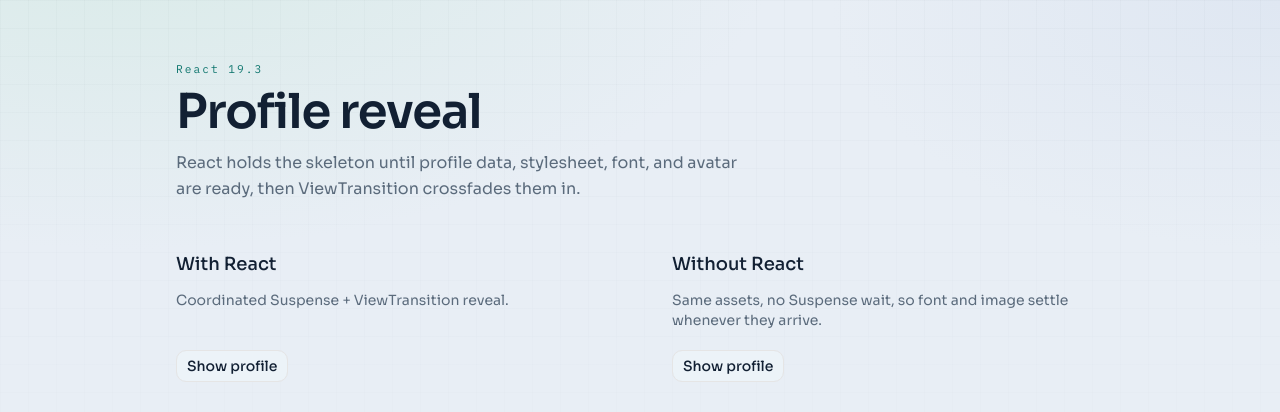
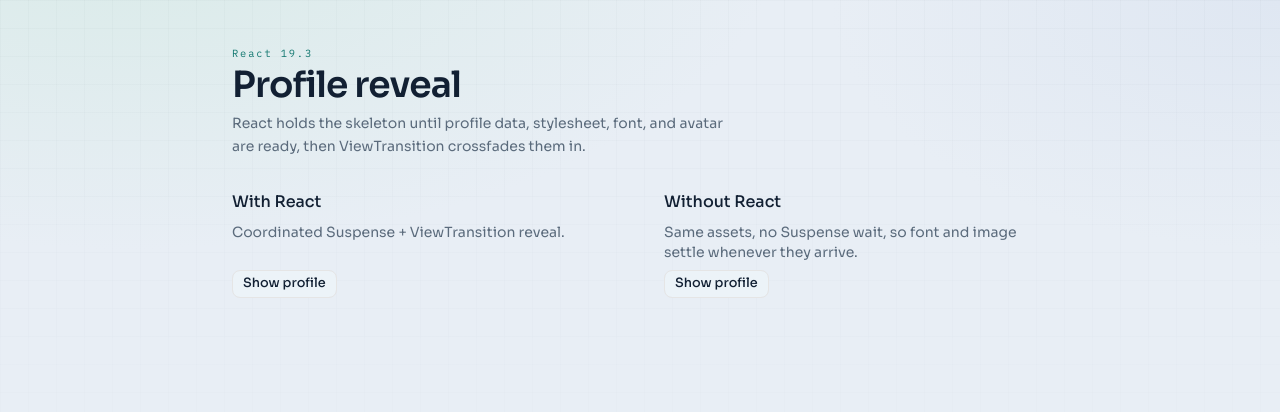
Before and after one commit to michaltarasiuk/react-19.3, a Next.js app: page / in a window 1280 px wide. Shown: the top 412 px of the page. Built offline with nearby package versions, Linux system fonts and the light colour scheme.

Commit message:
Scale down the profile reveal demo UI.

```diff
--- a/app/globals.css
+++ b/app/globals.css
@@ -86,11 +86,11 @@
   --color-demo-accent: var(--demo-accent);
   --color-demo-paper: var(--demo-paper);
 
-  --text-eyebrow: 0.7rem;
+  --text-eyebrow: 0.65rem;
   --text-eyebrow--line-height: 1;
-  --text-profile: 1.65rem;
+  --text-profile: 1.35rem;
   --text-profile--line-height: 1;
-  --text-profile-bio: 1.05rem;
+  --text-profile-bio: 0.95rem;
   --text-profile-bio--line-height: 1.25;
 
   --tracking-eyebrow: 0.18em;
--- a/components/profile-demo/App.tsx
+++ b/components/profile-demo/App.tsx
@@ -20,30 +20,31 @@
         aria-hidden
       />
 
-      <div className="relative mx-auto flex w-full max-w-5xl flex-col gap-12 px-6 py-12 sm:px-10 sm:py-16 lg:px-12">
-        <header className="max-w-2xl space-y-3">
+      <div className="relative mx-auto flex w-full max-w-4xl flex-col gap-8 px-5 py-10 sm:px-8 sm:py-12 lg:px-10">
+        <header className="max-w-xl space-y-2">
           <p className="font-mono text-eyebrow tracking-eyebrow text-demo-accent">
             React 19.3
           </p>
-          <h1 className="text-4xl leading-display font-semibold tracking-tight text-demo-ink sm:text-5xl">
+          <h1 className="text-3xl leading-display font-semibold tracking-tight text-demo-ink sm:text-4xl">
             Profile reveal
           </h1>
-          <p className="max-w-xl text-base leading-relaxed text-demo-muted">
+          <p className="max-w-lg text-sm leading-relaxed text-demo-muted">
             React holds the skeleton until profile data, stylesheet, font, and
             avatar are ready, then ViewTransition crossfades them in.
           </p>
         </header>
 
-        <div className="grid grid-cols-1 gap-x-12 gap-y-3 md:grid-cols-2 lg:gap-x-16">
-          <h2 className="text-lg font-medium text-demo-ink md:col-start-1 md:row-start-1">
+        <div className="grid grid-cols-1 gap-x-10 gap-y-2 md:grid-cols-2 lg:gap-x-12">
+          <h2 className="text-base font-medium text-demo-ink md:col-start-1 md:row-start-1">
             With React
           </h2>
-          <p className="min-h-12 text-sm text-demo-muted md:col-start-1 md:row-start-2">
+          <p className="min-h-10 text-sm text-demo-muted md:col-start-1 md:row-start-2">
             Coordinated Suspense + ViewTransition reveal.
           </p>
           <div className="md:col-start-1 md:row-start-3">
             <Button
               type="button"
+              size="sm"
               variant="outline"
               onClick={() => {
                 startTransition(() => {
@@ -58,7 +59,7 @@
               Show profile
             </Button>
           </div>
-          <div className="min-h-40 md:col-start-1 md:row-start-4">
+          <div className="min-h-32 md:col-start-1 md:row-start-4">
             {resources && (
               <ViewTransition update="auto" default="none">
                 <Suspense fallback={<ProfileCardLoading />}>
--- a/components/profile-demo/ProfileCard.tsx
+++ b/components/profile-demo/ProfileCard.tsx
@@ -25,9 +25,9 @@
   return (
     <>
       <link rel="stylesheet" href={resources.stylesheet} precedence="default" />
-      <article className="overflow-hidden rounded-2xl border border-demo-line bg-demo-surface shadow-demo-card">
-        <div className="flex items-center gap-4 px-5 py-5">
-          <Avatar className="size-16 shrink-0 ring-2 ring-demo-surface ring-offset-2 ring-offset-demo-ink/10">
+      <article className="overflow-hidden rounded-xl border border-demo-line bg-demo-surface shadow-demo-card">
+        <div className="flex items-center gap-3 px-4 py-4">
+          <Avatar className="size-12 shrink-0 ring-2 ring-demo-surface ring-offset-1 ring-offset-demo-ink/10">
             <AvatarImage src={resources.image} alt={profile.name} />
             <AvatarFallback>{profile.fallback}</AvatarFallback>
           </Avatar>
@@ -35,13 +35,13 @@
             <h2 className="truncate font-hand text-profile font-semibold tracking-tight text-demo-ink">
               {profile.name}
             </h2>
-            <p className="mt-1.5 truncate font-hand text-profile-bio text-demo-muted">
+            <p className="mt-1 truncate font-hand text-profile-bio text-demo-muted">
               {profile.description}
             </p>
           </div>
         </div>
 
-        <div className="flex items-center justify-between gap-3 border-t border-demo-line bg-demo-wash px-5 py-3">
+        <div className="flex items-center justify-between gap-3 border-t border-demo-line bg-demo-wash px-4 py-2.5">
           <AvatarGroup className="*:data-[slot=avatar]:ring-demo-surface">
             {TEAM.map((member) => (
               <Avatar key={member.handle} size="sm">
@@ -61,22 +61,22 @@
 
 export function ProfileCardLoading() {
   return (
-    <article className="overflow-hidden rounded-2xl border border-demo-line bg-demo-surface">
-      <div className="flex items-center gap-4 px-5 py-5">
-        <Skeleton className="size-16 shrink-0 rounded-full" />
+    <article className="overflow-hidden rounded-xl border border-demo-line bg-demo-surface">
+      <div className="flex items-center gap-3 px-4 py-4">
+        <Skeleton className="size-12 shrink-0 rounded-full" />
         <div className="min-w-0 flex-1 space-y-2">
-          <Skeleton className="h-7 w-36" />
-          <Skeleton className="h-5 w-52" />
+          <Skeleton className="h-5 w-28" />
+          <Skeleton className="h-4 w-44" />
         </div>
       </div>
-      <div className="flex items-center justify-between gap-3 border-t border-demo-line bg-demo-wash px-5 py-3">
+      <div className="flex items-center justify-between gap-3 border-t border-demo-line bg-demo-wash px-4 py-2.5">
         <div className="flex -space-x-2">
           <Skeleton className="size-6 rounded-full" />
           <Skeleton className="size-6 rounded-full" />
           <Skeleton className="size-6 rounded-full" />
           <Skeleton className="size-6 rounded-full" />
         </div>
-        <Skeleton className="h-3 w-36" />
+        <Skeleton className="h-3 w-32" />
       </div>
     </article>
   );
--- a/components/profile-demo/VanillaProfileCard.tsx
+++ b/components/profile-demo/VanillaProfileCard.tsx
@@ -45,19 +45,19 @@
         .card {
           overflow: hidden;
           border: 1px solid #d7dde8;
-          border-radius: 16px;
+          border-radius: 12px;
           background: #fff;
           box-shadow: 0 1px 0 rgba(15, 23, 42, 0.04);
         }
         .header {
           display: flex;
           align-items: center;
-          gap: 16px;
-          padding: 20px;
+          gap: 12px;
+          padding: 16px;
         }
         .header img {
-          width: 64px;
-          height: 64px;
+          width: 48px;
+          height: 48px;
           border-radius: 999px;
           background: #e2e8f0;
           object-fit: cover;
@@ -66,14 +66,14 @@
         .name {
           margin: 0;
           font-family: "Caveat", cursive;
-          font-size: 26px;
+          font-size: 22px;
           line-height: 1;
           font-weight: 600;
         }
         .bio {
-          margin: 6px 0 0;
+          margin: 4px 0 0;
           font-family: "Caveat", cursive;
-          font-size: 17px;
+          font-size: 15px;
           line-height: 1.25;
           color: #5b6b7c;
         }
@@ -82,7 +82,7 @@
           align-items: center;
           justify-content: space-between;
           gap: 12px;
-          padding: 12px 20px;
+          padding: 10px 16px;
           border-top: 1px solid #d7dde8;
           background: #f3f6fa;
         }
@@ -109,7 +109,7 @@
       </style>
       <div class="card">
         <div class="header">
-          <img src="${image}" alt="${profile.name}" width="64" height="64" />
+          <img src="${image}" alt="${profile.name}" width="48" height="48" />
           <div>
             <p class="name">${profile.name}</p>
             <p class="bio">${profile.description}</p>
@@ -127,15 +127,15 @@
 
   return (
     <>
-      <h2 className="text-lg font-medium text-demo-ink md:col-start-2 md:row-start-1">
+      <h2 className="text-base font-medium text-demo-ink md:col-start-2 md:row-start-1">
         Without React
       </h2>
-      <p className="min-h-12 text-sm text-demo-muted md:col-start-2 md:row-start-2">
+      <p className="min-h-10 text-sm text-demo-muted md:col-start-2 md:row-start-2">
         Same assets, no Suspense wait, so font and image settle whenever they
         arrive.
       </p>
       <div className="md:col-start-2 md:row-start-3">
-        <Button type="button" variant="outline" onClick={show}>
+        <Button type="button" size="sm" variant="outline" onClick={show}>
           Show profile
         </Button>
       </div>
@@ -143,7 +143,7 @@
         ref={ref}
         title="Vanilla profile card"
         scrolling="no"
-        className="block h-40 w-full overflow-hidden border-0 md:col-start-2 md:row-start-4"
+        className="block h-32 w-full overflow-hidden border-0 md:col-start-2 md:row-start-4"
       />
     </>
   );
```
